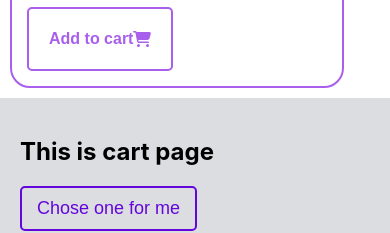
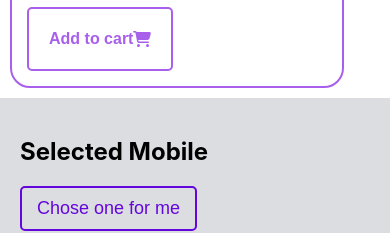
Before and after one commit to ambishalsaha01/lucky-one-08, a React (Create React App) app: page / in a window 390 px wide. Shown: the part 6000-6233 px from the top of the page. Built offline with nearby package versions, Linux system fonts and the light colour scheme.

Commit message:
final commit of mobile bazer

```diff
--- a/src/components/Cart/Cart.js
+++ b/src/components/Cart/Cart.js
@@ -4,7 +4,7 @@ import './Cart.css'
 const Cart = (props) => {
 const {img, name} = props.item;
     return (
-        <div>
+        <div className='cart'>
             <div className='cart-content'>
                 <img className='cart-img' src={img} alt="product img" />
                 <p className='cart-text'>{name}</p>
--- a/src/components/Shop/Shop.css
+++ b/src/components/Shop/Shop.css
@@ -9,11 +9,12 @@
     gap: 30px;
 }
 
-.cart-container{
+.shop-cart-container{
+    background-color: #dcdde1;
+    padding: 20px;
     position: sticky;
     top: 0;
-    background-color: #dcdde1;
-    padding: 20px;
+    right: 0;
 }
 
 .cart-button .btn-chose,
--- a/src/components/Shop/Shop.js
+++ b/src/components/Shop/Shop.js
@@ -22,6 +22,13 @@ const Shop = () => {
         setCart(newCart);
     }
 
+    const randomItemAddToCart = () =>{
+        const array = [...cart]
+        const element = array.sort(() => Math.random() - Math.random()).find(() => true);
+        const newItem =[element];
+        setCart(newItem)
+     }
+
     return (
         <div className='shop-container'>
             <div className="products-container">
@@ -37,9 +44,9 @@ const Shop = () => {
                         ></Product>)
                 }
             </div>
-            <div className="cart-container">
+            <div className="shop-cart-container">
                 <div className="cart-header">
-                    <h2>This is cart page</h2>
+                    <h2>Selected Mobile</h2>
                 </div>
                 {
                     cart.map(item => <Cart
@@ -48,7 +55,7 @@ const Shop = () => {
                         ></Cart>)
                 }
                 <div className="cart-button">
-                    <button className='btn-chose'>Chose one for me</button>
+                    <button onClick={randomItemAddToCart} className='btn-chose'>Chose one for me</button>
                     <br />
                     <button onClick={removeAddToCart} className='btn-chose-again'>Chose again</button>
                 </div>
```
